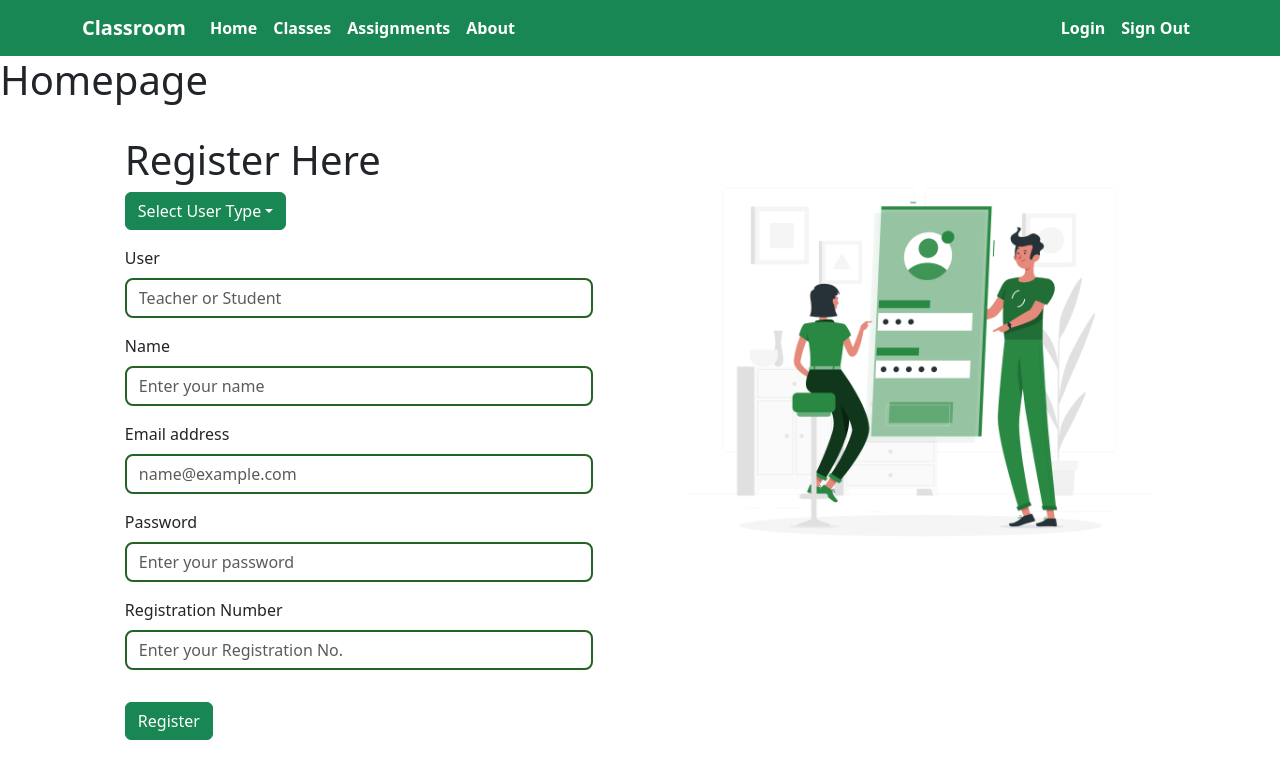
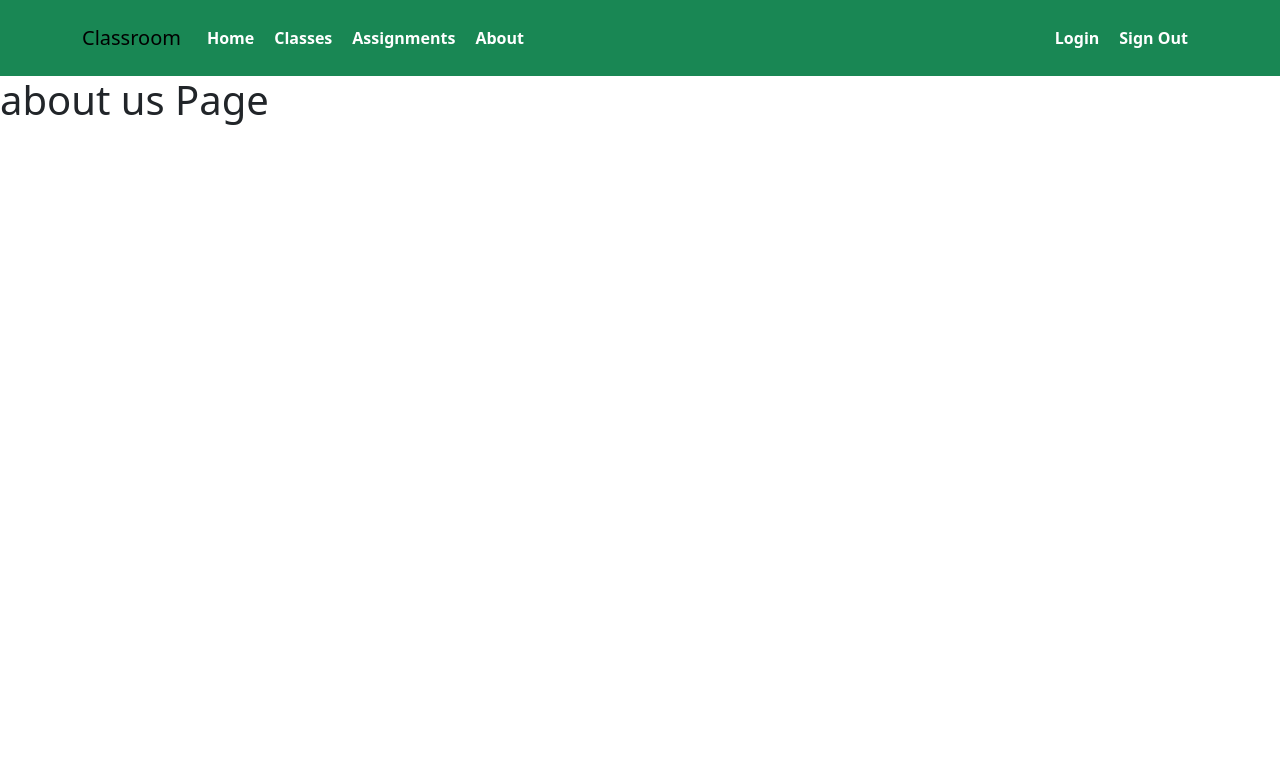
Before and after one commit to dev-rabin/classroom-clone, a React (Create React App) app in the folder front_end/: page /about in a window 1280 px wide. Shown: the top 778 px of the page. Built offline with nearby package versions, Linux system fonts and the light colour scheme.

Commit message:
routes-setup

```diff
--- a/front_end/src/App.css
+++ b/front_end/src/App.css
@@ -14,3 +14,7 @@
     border: 2px solid rgb(36, 99, 37);
     border-radius: 8px;
 }
+.navbar a{
+   text-decoration: none;
+   margin: 10px 10px;
+}
--- a/front_end/src/App.js
+++ b/front_end/src/App.js
@@ -2,15 +2,23 @@ import Homepage from "./components/homepage";
 import 'bootstrap/dist/css/bootstrap.min.css';
 import 'bootstrap/dist/js/bootstrap.min.js';
 import './App.css';
-// import Login from "./components/login";
-// import AppRouter from "./components/appRouter";
+import { BrowserRouter,Routes,Route } from "react-router-dom";
+import Login from "./components/login";
+import ClassPage from "./components/class";
+import AboutPage from "./components/about";
+import AssignmentPage from "./components/assignment";
 
 function App() {
   return (
-    <>
-    <Homepage/>
-    </>
+   <BrowserRouter>
+    <Routes>
+      <Route path="/" element={<Homepage/>}/>
+      <Route path="login" element={<Login/>}/>
+      <Route path="/class" element={<ClassPage/>}/>
+      <Route path="/about" element={<AboutPage/>}/>
+      <Route path="/assignments" element={<AssignmentPage/>}/>
+    </Routes>
+   </BrowserRouter>
   );
 }
-
 export default App;
--- /dev/null
+++ b/front_end/src/components/about.js
@@ -0,0 +1,11 @@
+import NavbarPage from "./navbar"
+const AboutPage = () => {
+    return (
+        <>
+        <NavbarPage/>
+            <h1>about us Page</h1>
+        </>
+    )
+}
+
+export default AboutPage;
--- /dev/null
+++ b/front_end/src/components/assignment.js
@@ -0,0 +1,13 @@
+import NavbarPage from "./navbar"
+
+
+const AssignmentPage = () => {
+    return (
+        <>
+        <NavbarPage/>
+            <h1>Assignment Page</h1>
+        </>
+    )
+}
+
+export default AssignmentPage;
--- /dev/null
+++ b/front_end/src/components/class.js
@@ -0,0 +1,12 @@
+import NavbarPage from "./navbar"
+
+
+const ClassPage = () => {
+    return (
+        <>
+        <NavbarPage/>
+            <h1>Class Joined Page</h1>
+        </>
+    )
+}
+export default ClassPage;
--- a/front_end/src/components/homepage.js
+++ b/front_end/src/components/homepage.js
@@ -1,5 +1,4 @@
 import NavbarPage from "./navbar";
-import UserRegistration from "./user_registration";
 import "../index.css"
 
 function Homepage() {
@@ -7,7 +6,6 @@ function Homepage() {
         <>
             <NavbarPage />
             <h1>Homepage</h1>
-            <UserRegistration />
         </>
     )
 }
--- a/front_end/src/components/login.js
+++ b/front_end/src/components/login.js
@@ -3,7 +3,8 @@ import NavbarPage from './navbar';
 import Form from 'react-bootstrap/Form';
 import LoginImage from '../images/sign-up.png';
 import Button from 'react-bootstrap/Button';
-import { BrowserRouter as Redirect } from 'react-router-dom';
+import { BrowserRouter as Redirect, Link } from 'react-router-dom';
+import UserRegistration from './user_registration';
 
 const Login = () => {
         const [email, setEmail] = useState('');
@@ -27,9 +28,8 @@ const Login = () => {
         }
         }
         if(loggedIn){
-            return <Redirect to ='/home'/>
+            return <Redirect to ='/'/>
         }
-
     return (
         <>
             <NavbarPage />
@@ -50,9 +50,9 @@ const Login = () => {
                     <Button variant="success" type='submit' onClick={handleLogin}>
                         Register
                     </Button>
+                    <Link to= {UserRegistration}>User Register Here</Link>
                 </div>
                 <div className='col-lg-5 col-md-5'><img className='img-fluid' src={LoginImage} alt='Not available'/></div>
-
             </div>
         </>
     );
--- a/front_end/src/components/navbar.js
+++ b/front_end/src/components/navbar.js
@@ -1,30 +1,28 @@
 import Container from 'react-bootstrap/Container';
 import Nav from 'react-bootstrap/Nav';
 import Navbar from 'react-bootstrap/Navbar';
-// import Login from './login';
-// import { NavLink } from 'react-bootstrap';
+import { NavLink } from 'react-router-dom';
+import '../App.css';
 function NavbarPage() {
   return (
     <Navbar expand="md" className="navbar bg-success">
       <Container>
-        <Navbar.Brand href="/home">Classroom</Navbar.Brand>
+        <Navbar.Brand to="/">Classroom</Navbar.Brand>
         <Navbar.Toggle aria-controls="basic-navbar-nav" />
         <Navbar.Collapse id="basic-navbar-nav">
-          <Nav className="me-auto">
-            <Nav.Link href="/home">Home</Nav.Link>
-            <Nav.Link href="/class">Classes</Nav.Link>
-            <Nav.Link href="/assignments">Assignments</Nav.Link>
-            <Nav.Link href="/about">About</Nav.Link>
+          <Nav className="me-auto navbar">
+            <NavLink to="/">Home</NavLink>
+            <NavLink to="/class">Classes</NavLink>
+            <NavLink to="/assignments">Assignments</NavLink>
+            <NavLink to="/about">About</NavLink>
           </Nav>
           <Nav className="">
-            <Nav.Link href= "/login">Login</Nav.Link>
-            <Nav.Link href="/logout">Sign Out</Nav.Link>
+            <NavLink to= "/login">Login</NavLink>
+            <NavLink to="/logout">Sign Out</NavLink>
           </Nav>
         </Navbar.Collapse>
       </Container>
     </Navbar>
-
-
   );
 }
 
```
